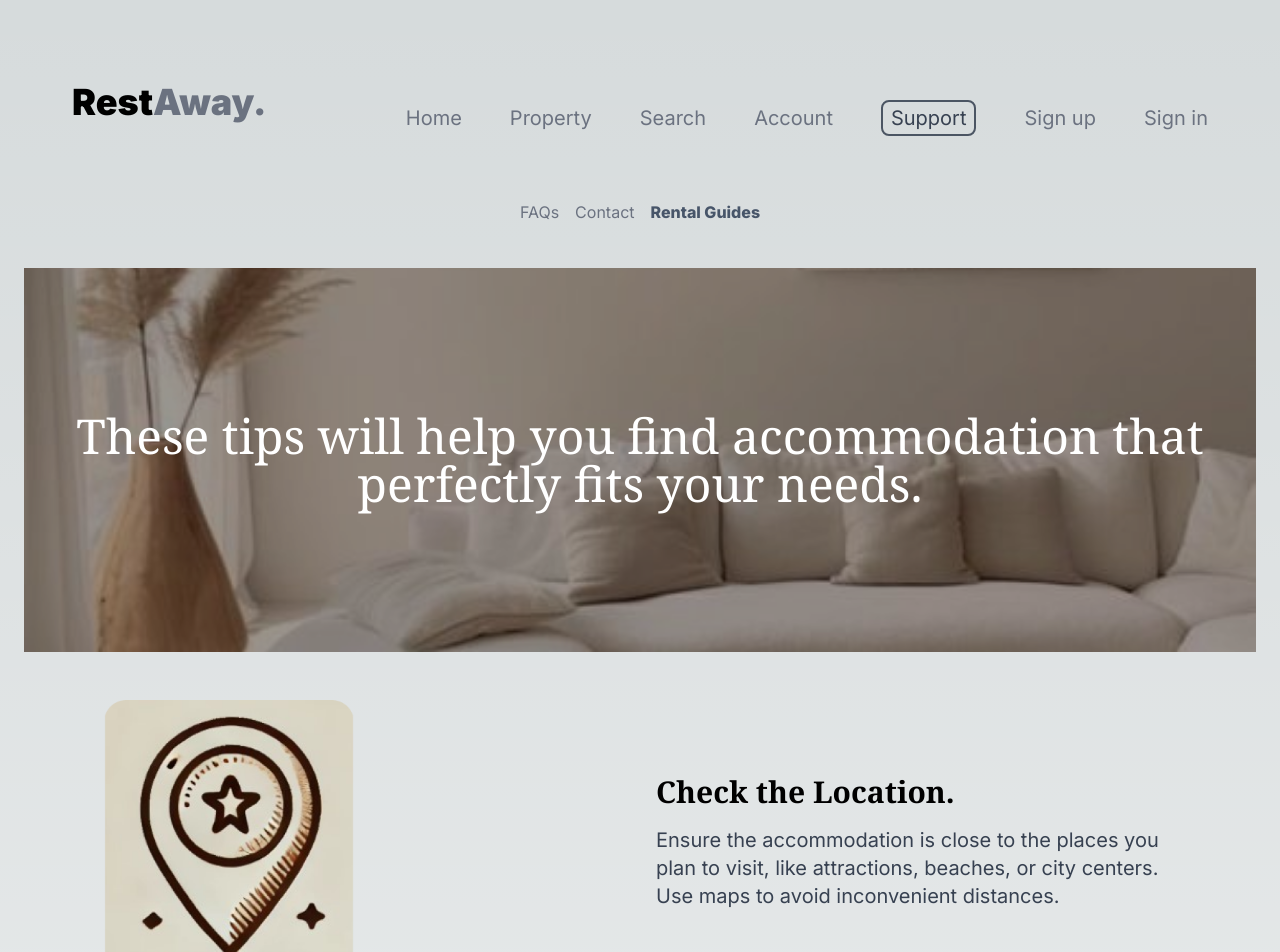
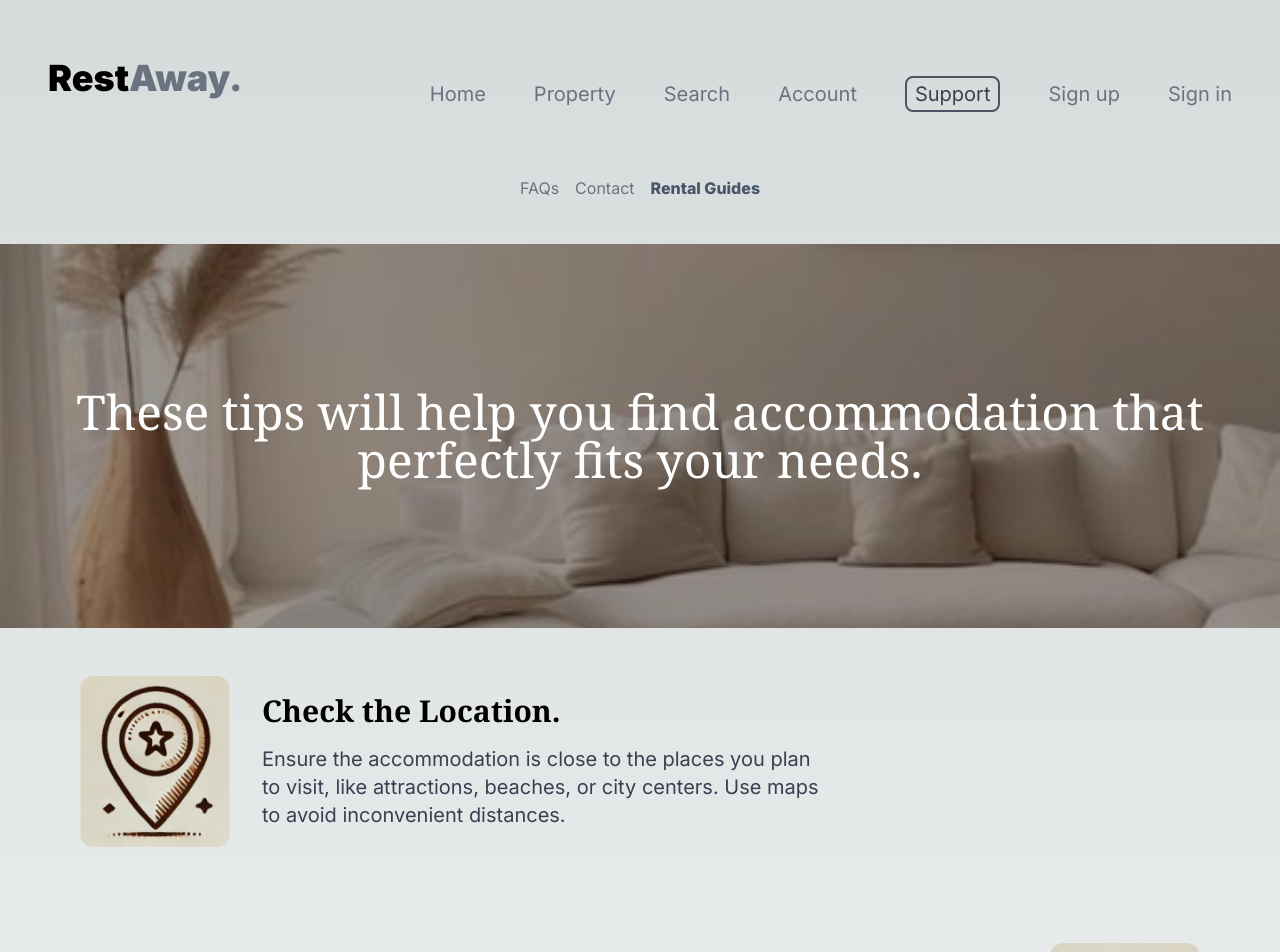
Before and after one commit to dariamilic/korisnicka-sucelja, a Next.js app in the folder rest_away_booking_project/: page /support/rental_guides in a window 1280 px wide. Shown: the top 952 px of the page. Built offline with nearby package versions, Linux system fonts and the light colour scheme.

Commit message:
baby stemp for design

```diff
--- a/rest_away_booking_project/src/app/account/_components/navigation.tsx
+++ b/rest_away_booking_project/src/app/account/_components/navigation.tsx
@@ -1,10 +1,13 @@
 "use client";
+import { useEffect } from "react";
+import { useRouter, usePathname } from "next/navigation";
 import Link from "next/link";
-import { usePathname } from "next/navigation";
+
 type Page = {
   title: string;
   path: `/${string}`;
 };
+
 const pages: Page[] = [
   {
     title: "Profile",
@@ -18,8 +21,8 @@ const pages: Page[] = [
     title: "Saved Properties",
     path: "/account/saved_properties",
   },
+];
 
-];
 function processPage(page: Page, index: number, pathname: string) {
   return (
     <li key={index}>
@@ -34,13 +37,21 @@ function processPage(page: Page, index: number, pathname: string) {
     </li>
   );
 }
+
 export function SideNavigation() {
   const pathname = usePathname();
-  console.log(pathname);
+  const router = useRouter();
+
+  useEffect(() => {
+    // Ako korisnik nije na "/account/profile", preusmjeri ga tamo
+    if (!pages.some(page => page.path === pathname)) {
+      router.push("/account/profile");
+    }
+  }, [pathname, router]);
+
   return (
     <ul className="flex justify-center space-x-4 text-brand-text-strong text-gray-500 mt-8">
       {pages.map((page, index) => processPage(page, index, pathname))}
     </ul>
   );
-
 }
--- a/rest_away_booking_project/src/app/account/layout.tsx
+++ b/rest_away_booking_project/src/app/account/layout.tsx
@@ -13,7 +13,7 @@ export default function AccountLayout({
     <section>
 
       {/* Glavni sadržaj stranice */}
-      <main className="p-6">
+      <main className="p-0">
         {children}
       </main>
     </section>
--- a/rest_away_booking_project/src/app/account/profile/profile.css
+++ b/rest_away_booking_project/src/app/account/profile/profile.css
@@ -1,3 +1,4 @@
+
 .profile-container {
     max-width: 800px;
     margin: 0 auto;
--- a/rest_away_booking_project/src/app/search/[slug]/page.tsx
+++ b/rest_away_booking_project/src/app/search/[slug]/page.tsx
@@ -1,10 +1,13 @@
 import { createClient } from 'contentful';
 
+const spaceID = process.env.NEXT_PUBLIC_CONNTENTFUL_SPACE_ID!;
+const accessToken = process.env.NEXT_PUBLIC_CONNTENTFUL_ACCESS_KEY!;
 
 const client = createClient({
   space: process.env.NEXT_PUBLIC_CONNTENTFUL_SPACE_ID || '',
-  accessToken: process.env.NEXT_PUBLIC_CONNTENTFUL_ACCESS_TOKEN || '',
+  accessToken: process.env.NEXT_PUBLIC_CONNTENTFUL_ACCESS_KEY || '',
 });
+
 export async function generateStaticParams() {
   const res = await client.getEntries({ content_type: 'objave' });
   return res.items.map((item) => ({
--- a/rest_away_booking_project/src/app/support/_components/navigation.tsx
+++ b/rest_away_booking_project/src/app/support/_components/navigation.tsx
@@ -1,10 +1,13 @@
 "use client";
+import { useEffect } from "react";
 import Link from "next/link";
-import { usePathname } from "next/navigation";
+import { useRouter, usePathname } from "next/navigation";
+
 type Page = {
   title: string;
   path: `/${string}`;
 };
+
 const pages: Page[] = [
   {
     title: "FAQs",
@@ -18,8 +21,8 @@ const pages: Page[] = [
     title: "Rental Guides",
     path: "/support/rental_guides",
   },
+];
 
-];
 function processPage(page: Page, index: number, pathname: string) {
   return (
     <li key={index}>
@@ -34,9 +37,18 @@ function processPage(page: Page, index: number, pathname: string) {
     </li>
   );
 }
+
 export function SideNavigation() {
   const pathname = usePathname();
-  console.log(pathname);
+  const router = useRouter();
+
+  useEffect(() => {
+    // Ako korisnik nije na "/support/FAQs", preusmjeri ga tamo
+    if (!pages.some(page => page.path === pathname)) {
+      router.push("/support/FAQs");
+    }
+  }, [pathname, router]);
+
   return (
     <ul className="flex justify-center space-x-4 text-brand-text-strong text-gray-500 mt-8">
       {pages.map((page, index) => processPage(page, index, pathname))}
--- a/rest_away_booking_project/src/app/support/layout.tsx
+++ b/rest_away_booking_project/src/app/support/layout.tsx
@@ -11,7 +11,7 @@ export default function AccountLayout({
    return (
      <section>
        {/* Glavni sadržaj stranice */}
-       <main className="p-6">
+       <main className="p-0">
          {children}
        </main>
      </section>
--- a/rest_away_booking_project/src/app/support/rental_guides/page.tsx
+++ b/rest_away_booking_project/src/app/support/rental_guides/page.tsx
@@ -51,7 +51,7 @@ export default function SupportRentalGuidesPage() {
       <div className="flex justify-center p-1 mb-10">
              <SideNavigation/>
       </div>
-        <div className=" min-h-screen">
+        <div className="min-h-screen">
         {/* Hero Section with Background Image */}
         <div className="relative h-96 flex items-center justify-center">
           {/* Background Image */}
@@ -80,12 +80,12 @@ export default function SupportRentalGuidesPage() {
             } items-center justify-centlg:items-start py-12 px-6 lg:px-20 gap-8`}
           >
             {/* Section Image */}
-            <div className="lg:w-1/2">
+            <div className="lg:w-1/">
               <Image
                 src={section.image}
                 alt={section.alt}
-                width={250}
-                height={200}
+                width={150}
+                height={300}
                 className="rounded-lg"
               />
             </div>
```
